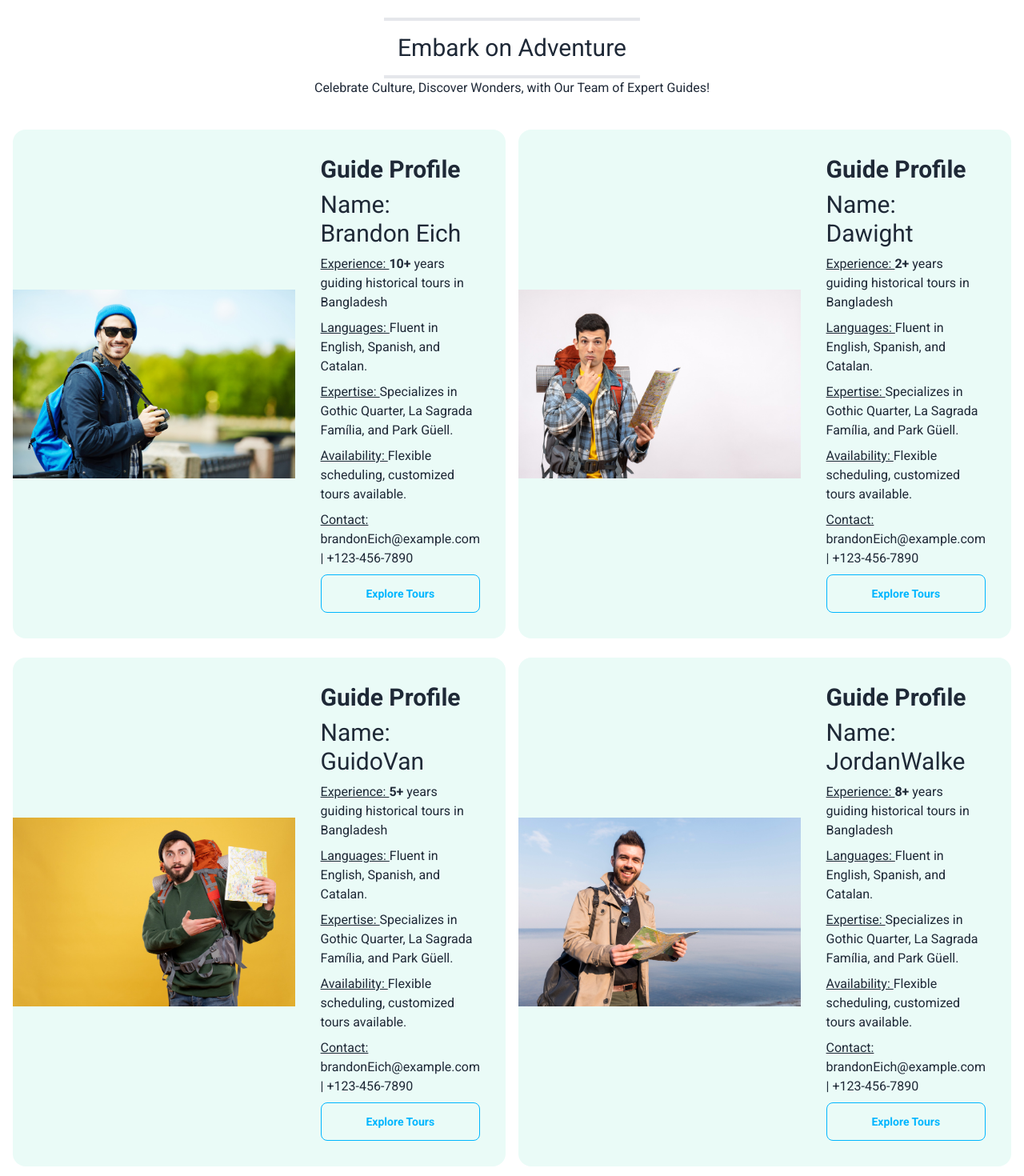
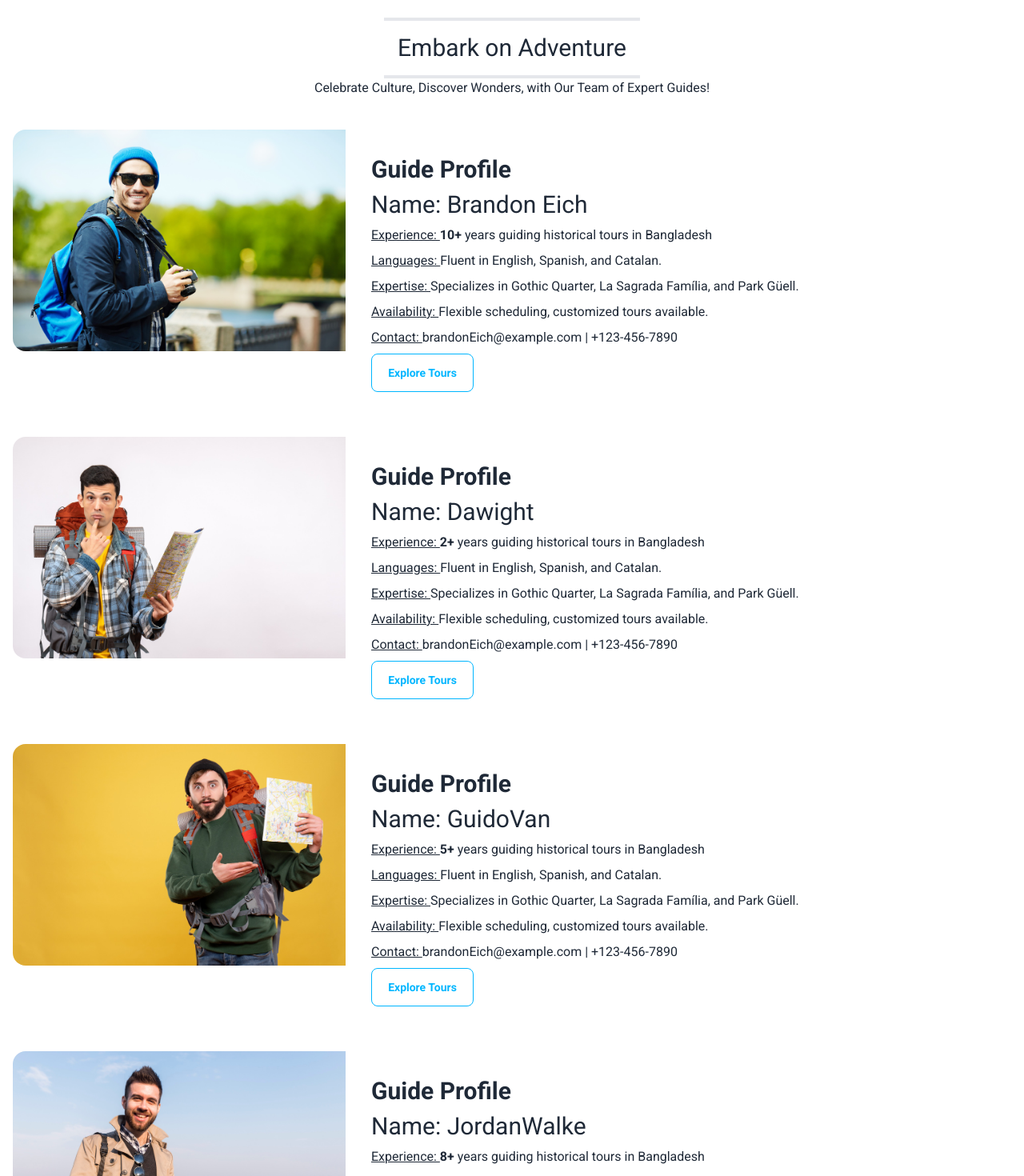
Before and after one commit to mdshakil04/book-Swiftly-client, a React (Vite) app: page /tourGides in a window 1280 px wide. Shown: the part 80-1550 px from the top of the page at 80% size. Built offline with nearby package versions, Linux system fonts and the light colour scheme; no server answers.

Commit message:
Little changes done in Tour Guide component

```diff
--- a/src/pages/Home/MainServices/TourGide/TourGide.jsx
+++ b/src/pages/Home/MainServices/TourGide/TourGide.jsx
@@ -14,9 +14,9 @@ const TourGide = () => {
       <p className=" text-center mb-4">
         Celebrate Culture, Discover Wonders, with Our Team of Expert Guides!
       </p>
-      <div className=" md:grid md:grid-cols-2 p-4 gap-4">
-        <div className="card lg:card-side mt-2 bg-[#EAFBF7] ">
-          <figure className=" ">
+      <div className=" flex flex-col justify-center items-center p-4 gap-4">
+        <div className="card lg:card-side mt-2  ">
+          <figure className=" lg:w-2/6 lg:h-full ">
             <img src={brandonEich} alt="Album" />
           </figure>
           <div className="card-body ">
@@ -43,11 +43,11 @@ const TourGide = () => {
               <span className=" underline">Contact: </span>{" "}
               brandonEich@example.com | +123-456-7890
             </p>
-            <button className=" btn btn-outline btn-info hover:shadow-lg hover:shadow-blue-400">Explore Tours</button>
+            <button className=" btn lg:w-1/6 btn-outline btn-info hover:shadow-lg hover:shadow-blue-400">Explore Tours</button>
           </div>
         </div>
-        <div className="card lg:card-side mt-2 bg-[#EAFBF7] ">
-          <figure className=" ">
+        <div className="card lg:card-side mt-2 ">
+          <figure className=" lg:w-2/6 lg:h-full ">
             <img src={DawightMerriman} alt="Album" />
           </figure>
           <div className="card-body ">
@@ -74,11 +74,11 @@ const TourGide = () => {
               <span className=" underline">Contact: </span>{" "}
               brandonEich@example.com | +123-456-7890
             </p>
-            <button className=" btn btn-outline btn-info hover:shadow-lg hover:shadow-blue-400">Explore Tours</button>
+            <button className="btn lg:w-1/6 btn-outline btn-info hover:shadow-lg hover:shadow-blue-400">Explore Tours</button>
           </div>
         </div>
-        <div className="card lg:card-side mt-2 bg-[#EAFBF7] ">
-          <figure className="">
+        <div className="card lg:card-side mt-2 ">
+          <figure className="lg:w-2/6 lg:h-full">
             <img src={GuidoVan} alt="Album" />
           </figure>
           <div className="card-body ">
@@ -105,11 +105,11 @@ const TourGide = () => {
               <span className=" underline">Contact: </span>{" "}
               brandonEich@example.com | +123-456-7890
             </p>
-            <button className=" btn btn-outline btn-info hover:shadow-lg hover:shadow-blue-400">Explore Tours</button>
+            <button className="btn lg:w-1/6 btn-outline btn-info hover:shadow-lg hover:shadow-blue-400">Explore Tours</button>
           </div>
         </div>
-        <div className="card lg:card-side mt-2 bg-[#EAFBF7] ">
-          <figure className=" ">
+        <div className="card lg:card-side mt-2 ">
+          <figure className="lg:w-2/6 lg:h-full ">
             <img src={JordanWalke} alt="Album" />
           </figure>
           <div className="card-body ">
@@ -136,7 +136,7 @@ const TourGide = () => {
               <span className=" underline">Contact: </span>{" "}
               brandonEich@example.com | +123-456-7890
             </p>
-            <button className=" btn btn-outline btn-info hover:shadow-lg hover:shadow-blue-400">Explore Tours</button>
+            <button className=" btn w-1/6 btn-outline btn-info hover:shadow-lg hover:shadow-blue-400">Explore Tours</button>
           </div>
         </div>
       </div>
```
